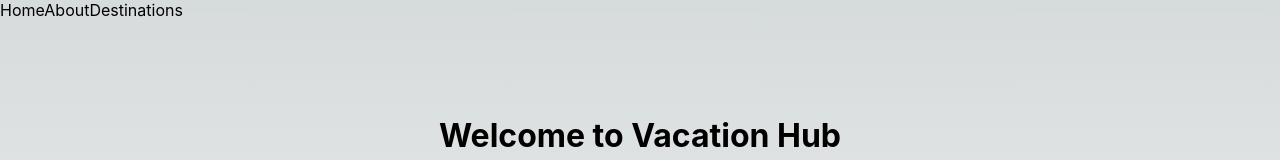
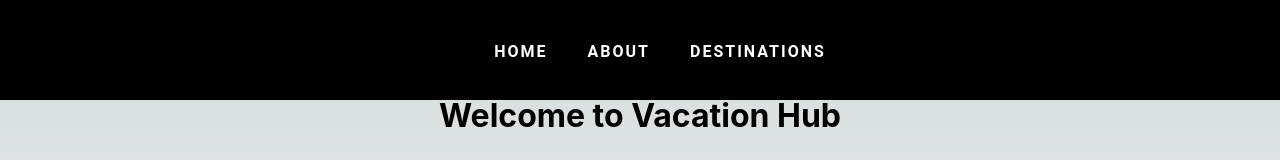
Before and after one commit to Annastacia-dev/vacationhub, a Next.js app: page / in a window 1280 px wide. Shown: the top 160 px of the page. Built offline with nearby package versions, Linux system fonts and the light colour scheme.

Commit message:
header styling

```diff
--- a/src/components/header/Header.js
+++ b/src/components/header/Header.js
@@ -1,10 +1,13 @@
 import Link from 'next/link'
-import styles from '@/styles/Home.module.sass'
+import Image from 'next/image'
+
+
 
 const Header = () => {
   return (
-    <header className={styles.header}>
+    <header>
     <nav>
+      <Link href="/"> <i className="fa-solid fa-globe"></i></Link>
       <Link href="/">Home</Link>
       <Link href="/about">About</Link>
       <Link href="/destinations">Destinations</Link>
--- a/src/pages/_app.js
+++ b/src/pages/_app.js
@@ -1,5 +1,6 @@
 import '@/styles/globals.sass'
 import MainLayout from '@/components/layouts/MainLayout'
+import '@/styles/general.sass'
 
 export default function App({ Component, pageProps }) {
   return (
--- a/src/pages/index.js
+++ b/src/pages/index.js
@@ -15,6 +15,7 @@ export default function Home({title, description, data}) {
         <meta name="description" content="Generated by create next app" />
         <meta name="viewport" content="width=device-width, initial-scale=1" />
         <link rel="icon" href="/favicon.ico" />
+        <link rel="stylesheet" href="https://use.fontawesome.com/releases/v5.15.3/css/all.css" integrity="sha384-SZXxX4whJ79/gErwcOYf+zWLeJdY/qpuqC4cAa9rOGUstPomtqpuNWT9wdPEn2fk" crossOrigin="anonymous" />
       </Head>
       <HomePage title={title} description={description} data={data} />
     </>
--- /dev/null
+++ b/src/styles/general.sass
@@ -0,0 +1,41 @@
+header
+    height: 100px
+    width: 100%
+    background-color: #000
+    color: #fff
+    font-size: 20px
+    font-weight: bold
+    text-align: center
+    line-height: 100px
+    text-transform: uppercase
+    letter-spacing: 2px
+    font-family: 'Roboto', sans-serif
+    position: fixed
+    top: 0
+    left: 0
+    z-index: 1000
+    transition: all 0.3s ease-in-out
+
+nav a
+    display: inline-block
+    padding: 0 20px
+    color: #fff
+    text-decoration: none
+    font-size: 16px
+    font-weight: bold
+    text-transform: uppercase
+    letter-spacing: 2px
+    font-family: 'Roboto', sans-serif
+    transition: all 0.3s ease-in-out
+
+nav a:hover
+    background-color: #fff
+    color: #000
+
+nav a.active
+    background-color: #fff
+    color: #000
+
+nav a.active:hover
+    background-color: #000
+    color: #fff
```
Also changed, not shown: src/styles/Home.sass (deleted).
